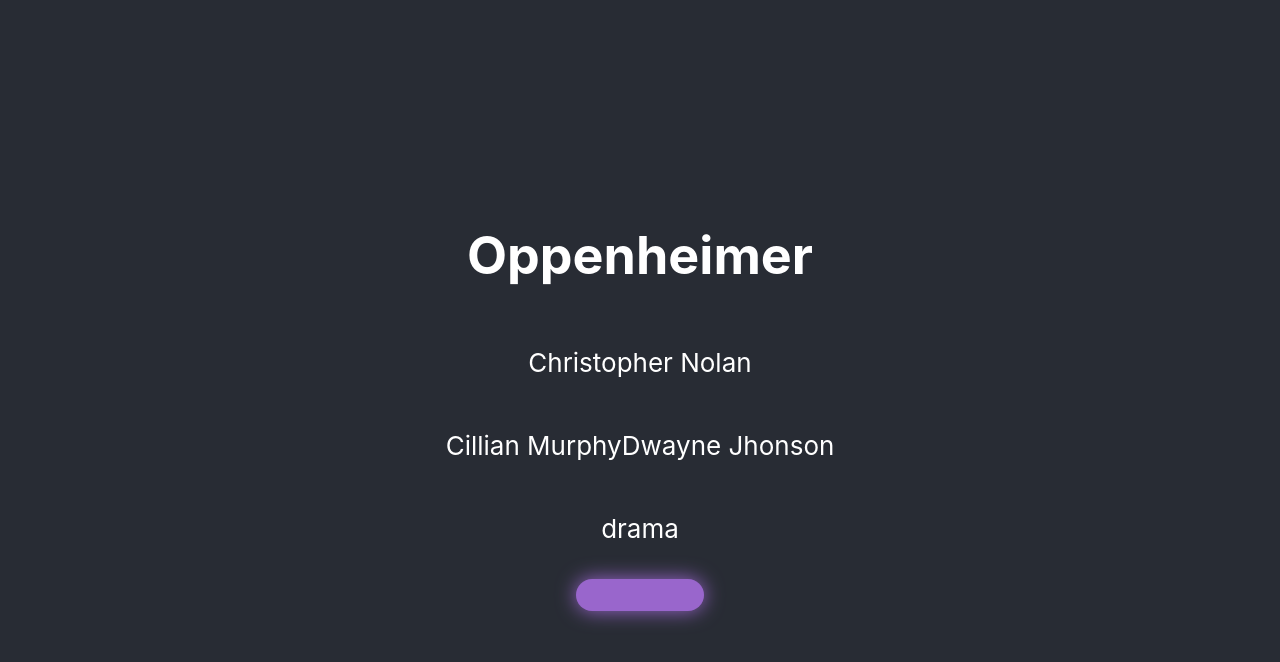
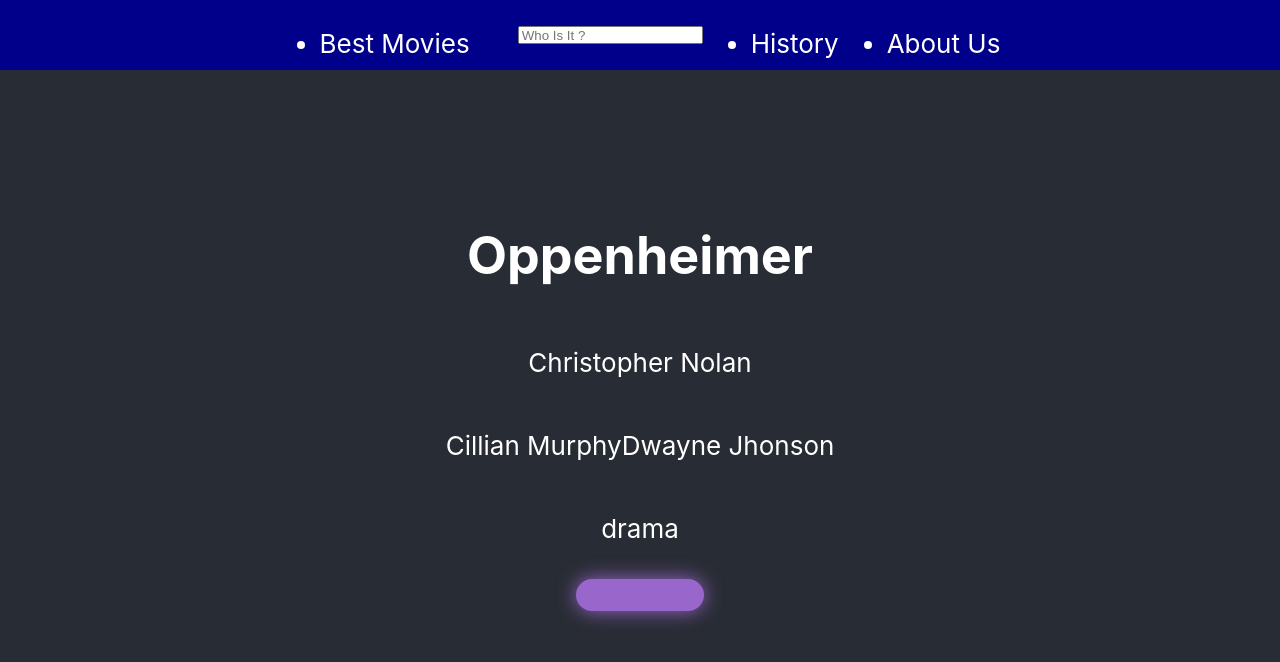
Before and after one commit to HugoBDev/whoisit, a React (Create React App) app: page / in a window 1280 px wide. Shown: the top 662 px of the page. Built offline with nearby package versions, Linux system fonts and the light colour scheme.

Commit message:
add navbar

```diff
--- a/src/App.tsx
+++ b/src/App.tsx
@@ -3,6 +3,7 @@
 import "./App.css";
 import { Movie } from "./model/movie.model";
 import PillButton from "./components/button/PillButton";
+import NavBar from "./components/NavBar/NavBar";
 
 const movie: Movie = {
   title: "Oppenheimer",
@@ -14,6 +15,7 @@
   return (
     <div className="App">
       <header className="App-header">
+        <NavBar/>
         <MovieComponent movie={movie} />
         <PillButton/>
       </header>
--- /dev/null
+++ b/src/components/NavBar/NavBar.tsx
@@ -0,0 +1,17 @@
+import React from "react";
+import "./navbar.scss"
+
+const NavBar = () => {
+    return(
+        <div className="nav-bar">
+            <ul>
+                <li>Best Movies</li>
+                <input type="search" placeholder="Who Is It ?" />
+                <li>History</li>
+                <li>About Us</li>
+            </ul>
+        </div>
+    );
+}
+
+export default NavBar
--- /dev/null
+++ b/src/components/NavBar/navbar.scss
@@ -0,0 +1,16 @@
+.nav-bar{
+    position: absolute;
+    top: 0;
+    left: 0;
+    display: flex;
+    justify-content: center;
+    width: 100%;
+    height: 70px;
+    background: darkblue;
+    ul{
+        display: flex;
+        gap: 3rem;
+        line-height: 35px;
+
+    }
+}
```
